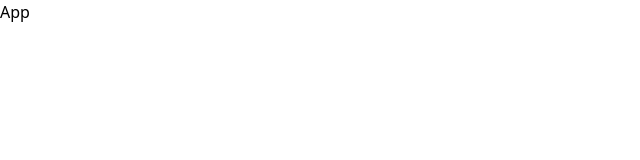
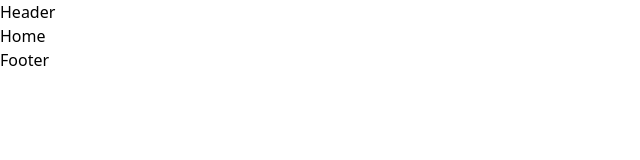
Before and after one commit to Vnyway/blog-website, a React (Create React App) app in the folder client/: page / in a window 1280 px wide. Shown: the top 160 px of the page, without its empty margins (0-640 px from the left). Built offline with nearby package versions, Linux system fonts and the light colour scheme.

Commit message:
Client: basic folder structure, start routes

```diff
--- a/client/public/index.html
+++ b/client/public/index.html
@@ -7,8 +7,7 @@
     <meta name="theme-color" content="#000000" />
     <meta
       name="description"
-      content="Web site created using create-react-app"
-    />
+      content="Web site created using create-react-app" />
     <link rel="apple-touch-icon" href="%PUBLIC_URL%/logo192.png" />
     <!--
       manifest.json provides metadata used when your web app is installed on a
@@ -26,18 +25,7 @@
     -->
     <title>React App</title>
   </head>
-  <body>
+  <body id="root">
     <noscript>You need to enable JavaScript to run this app.</noscript>
-    <div id="root"></div>
-    <!--
-      This HTML file is a template.
-      If you open it directly in the browser, you will see an empty page.
-
-      You can add webfonts, meta tags, or analytics to this file.
-      The build step will place the bundled scripts into the <body> tag.
-
-      To begin the development, run `npm start` or `yarn start`.
-      To create a production bundle, use `npm run build` or `yarn build`.
-    -->
   </body>
 </html>
--- a/client/src/App.js
+++ b/client/src/App.js
@@ -1,5 +1,25 @@
+import { BrowserRouter, Routes, Route, Outlet } from "react-router-dom";
+import { Footer, Header } from "./components";
+import { Home } from "./pages";
+
+const Layout = () => (
+  <>
+    <Header />
+    <Outlet />
+    <Footer />
+  </>
+);
+
 const App = () => {
-  return <div className="App">App</div>;
+  return (
+    <BrowserRouter>
+      <Routes>
+        <Route element={<Layout />}>
+          <Route path="/" element={<Home />} />
+        </Route>
+      </Routes>
+    </BrowserRouter>
+  );
 };
 
 export default App;
--- /dev/null
+++ b/client/src/components/Footer.jsx
@@ -0,0 +1,5 @@
+const Footer = () => {
+  return <footer>Footer</footer>;
+};
+
+export default Footer;
--- /dev/null
+++ b/client/src/components/Header.jsx
@@ -0,0 +1,5 @@
+const Header = () => {
+  return <header>Header</header>;
+};
+
+export default Header;
--- /dev/null
+++ b/client/src/components/index.js
@@ -0,0 +1,4 @@
+import Header from "./Header";
+import Footer from "./Footer";
+
+export { Header, Footer };
--- /dev/null
+++ b/client/src/pages/Home.jsx
@@ -0,0 +1,7 @@
+import React from "react";
+
+const Home = () => {
+  return <main>Home</main>;
+};
+
+export default Home;
--- /dev/null
+++ b/client/src/pages/index.js
@@ -0,0 +1,3 @@
+import Home from "./Home";
+
+export { Home };
```
Also changed, not shown: client/src/setupTests.js (+1 -5 lines), client/src/constants/index.js (added).
